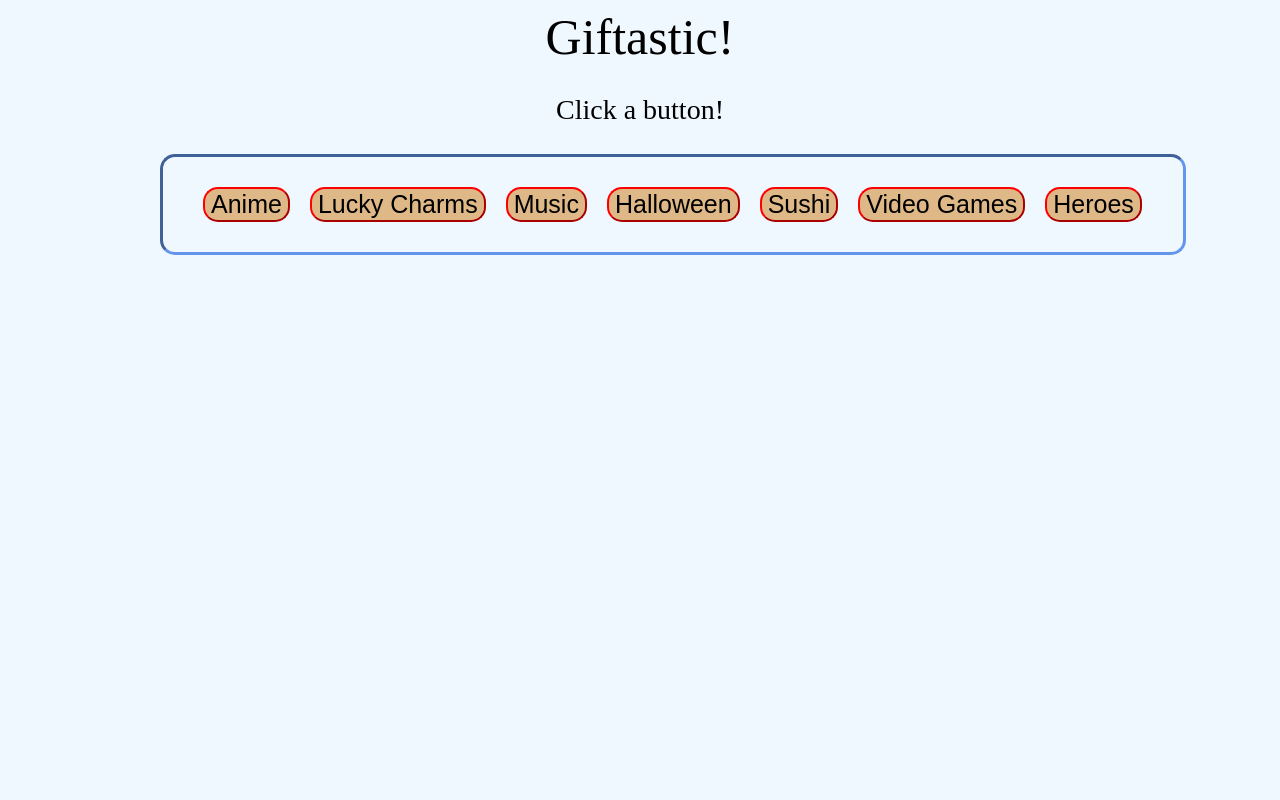
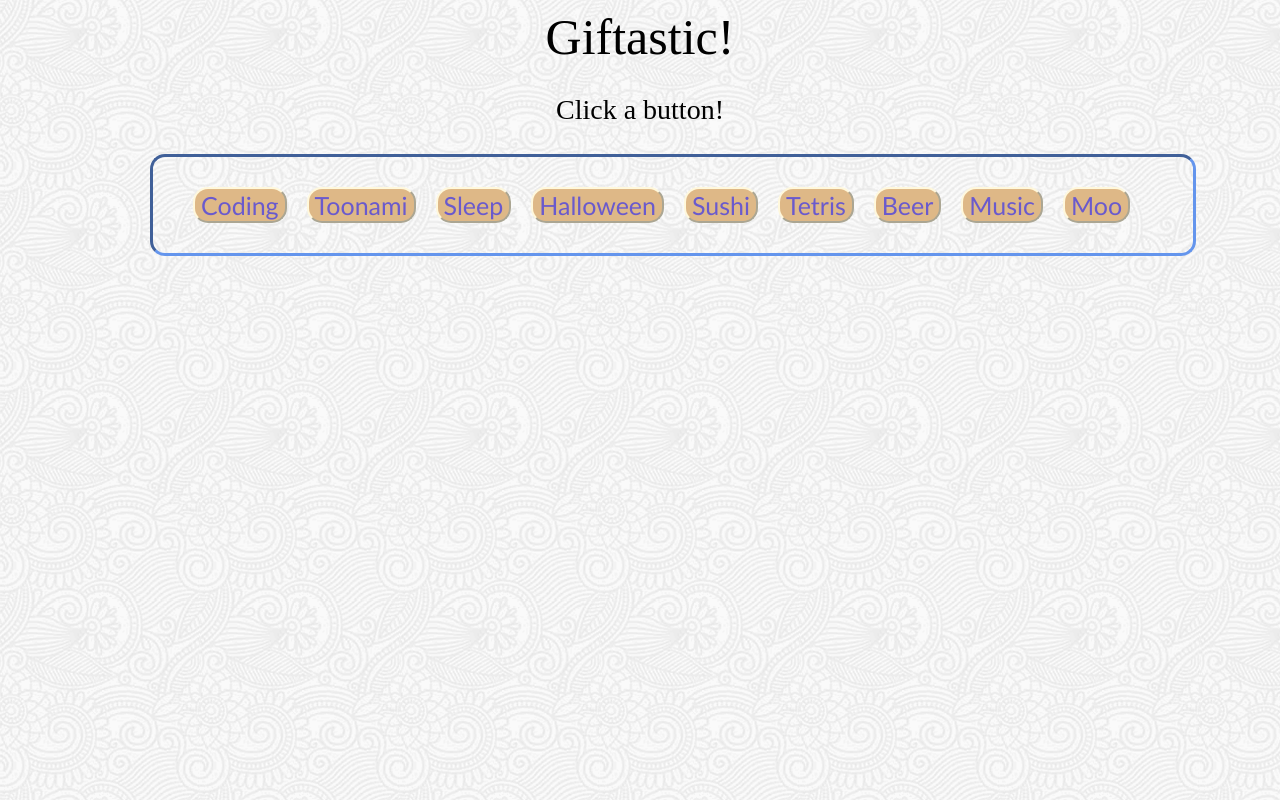
Before and after one commit to bksaechao/Giphy-Assignment, a plain HTML site: page index.html in a window 1280 px wide. Drawn offline with nearby package versions, Linux system fonts and the light colour scheme; no server answers.

Commit message:
imported an image an applied it as the background image in the css file

```diff
--- a/assets/css/style.css
+++ b/assets/css/style.css
@@ -5,14 +5,21 @@ header {
 
 body {
     background-color: aliceblue;
+    background: url(../images/full-bloom.png);
 }
 
 button {
-    border: 2px outset red;
+    border: 2px outset cornsilk;
+    font-family: 'Trebuchet MS', 'Lucida Sans Unicode', 'Lucida Grande', 'Lucida Sans', Arial, sans-serif;
+    color: slateblue;
     border-radius: 15px;
     background-color: burlywood;
     margin: 0px 10px;
     font-size: 25px;
+}
+
+button:hover {
+    background-color: cornflowerblue;
 }
 
 .btn-cntr {
@@ -24,7 +31,7 @@ button {
 }
 
 .container {
-    max-width: 960px;
+    max-width: 980px;
     margin-left: auto;
     margin-right: auto;
 }
--- a/assets/javascript/giphy.js
+++ b/assets/javascript/giphy.js
@@ -1,6 +1,7 @@
-var topics = ["Anime", "Lucky Charms", "Music", "Halloween", "Sushi", "Video Games", "Heroes"]
+var topics = ["Coding", "Toonami", "Sleep", "Halloween", "Sushi", "Tetris", "Beer", "Music", "Moo"]
 
 $(document).ready(function () {
+    //Iterates through each array element and displays them on the DOM
     for (i = 0; i < topics.length; i++) {
         var btn = $("<button>");
         btn.text(topics[i]);
@@ -8,12 +9,14 @@ $(document).ready(function () {
         console.log(topics[i])
     }
 
-    //API key
+    //linking the API
     var apiKey = "JH9N0IxrYLjd5odOGP5tthHGw4ZUxFUj"
-    var queryURL = 'https://api.giphy.com/v1/gifs/search?q=' + topics + '&api_key=JH9N0IxrYLjd5odOGP5tthHGw4ZUxFUj&limit=10'
+    var queryURL = 'https://api.giphy.com/v1/gifs/search?q=' + topics + '&api_key=' + apiKey + '&limit=10'
     $.ajax({
         url: queryURL,
         method: 'GET'
     })
-        .then(function (response) { });
+        .then(function (response) {
+            console.log(queryURL)
+        });
 });
--- a/index.html
+++ b/index.html
@@ -15,6 +15,7 @@
         <p class="instructions">Click a button!</p>
         <div class="btn-cntr" id="button-list">
         </div>
+        <div class="gif-cntr" id="giphy-list"></div>
     </div>
     <script src="https://code.jquery.com/jquery-3.4.1.js"
         integrity="sha256-WpOohJOqMqqyKL9FccASB9O0KwACQJpFTUBLTYOVvVU=" crossorigin="anonymous"></script>
```
Also changed, not shown: assets/images/full-bloom.png (added).
